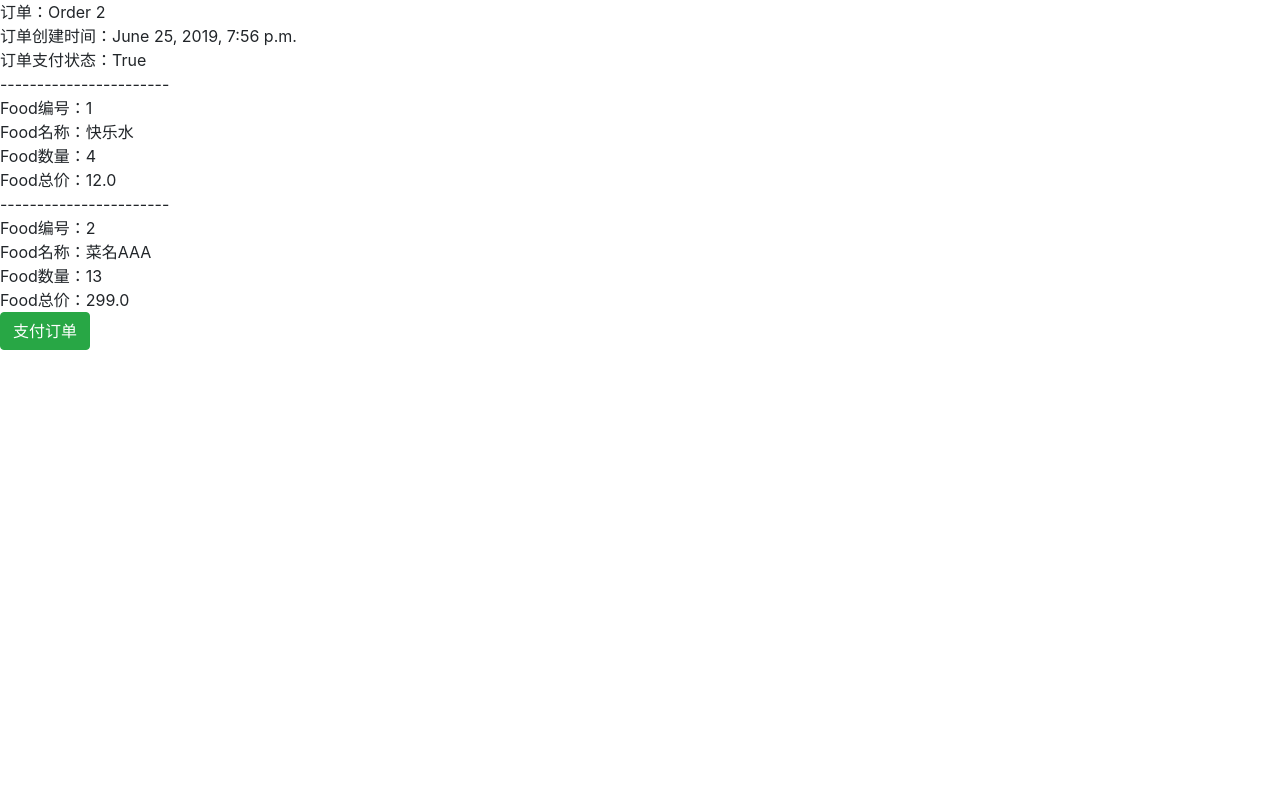
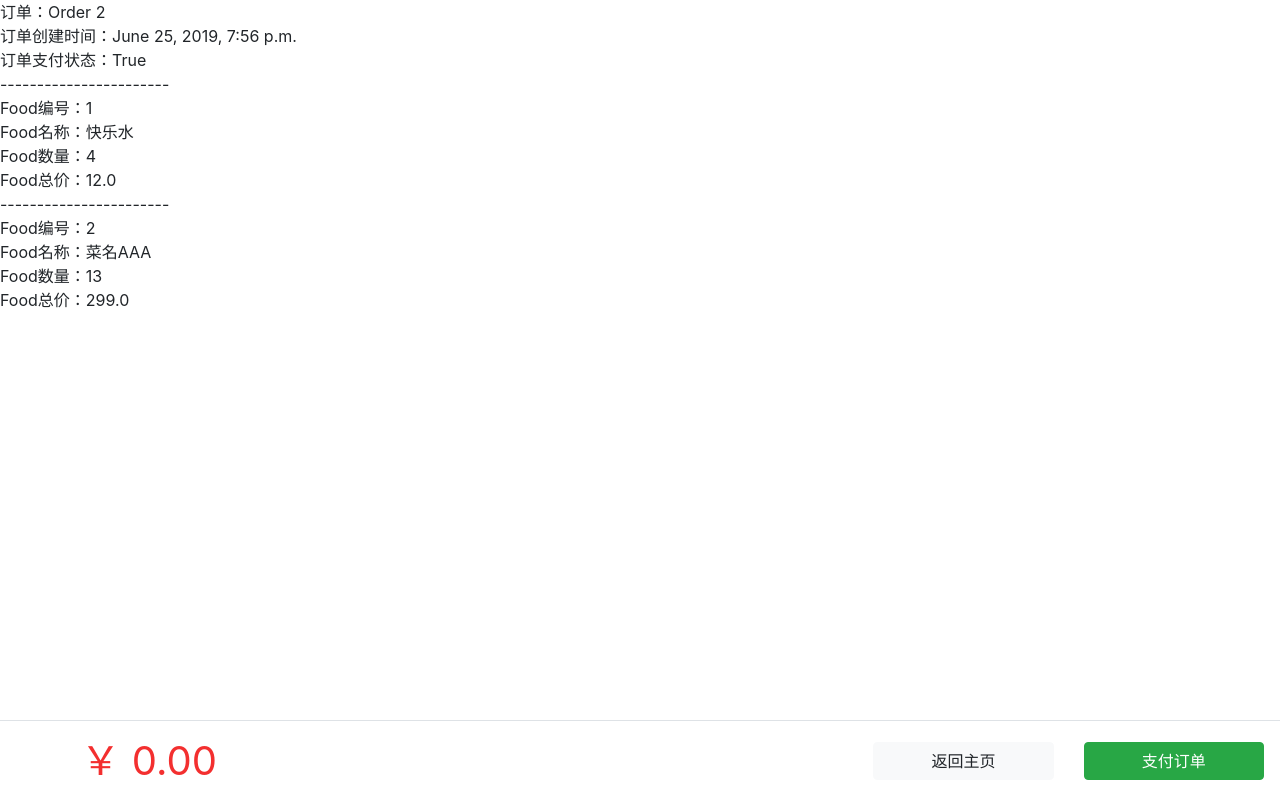
Before and after one commit to nusohi/FoodOrder, a Django app: a page that uses FoodOrder/OrderSystem/templates/QueryOrder.html in a window 1280 px wide. Run offline with Django 3.2, Linux system fonts and the light colour scheme; data comes from the database, SQL or seed files in the repository; some libraries are stand-ins or nearby versions.

Commit message:
优化部分页面显示效果.

```diff
--- a/FoodOrder/OrderSystem/templates/CheckUnpaidOrder.html
+++ b/FoodOrder/OrderSystem/templates/CheckUnpaidOrder.html
@@ -21,11 +21,10 @@
             <div class="col"></div>
             <div class="col-8 list-group">
                 {% for order in orderList %}
-                <!-- Default unchecked -->
                 <div class="row">
                     <div class="col-1 order-check-box text-center"></div>
                     <div class="col ml-1 list-group-item order" order_id={{order.ID}} order_price={{order.total_price}}>
-                        <a href="/order/q{{order.ID}}">
+                        <a href="/order/q{{order.ID}}" target="blank">
                             <div class="row">
                                 <div class="col-4">{{order.create_time|date:"Y-m-d H:i"}}</div>
                                 <div class="col-5 text-center">桌号：{{order.table_id}}</div>
@@ -45,7 +44,7 @@
     <!-- 底部填空区域 -->
     <div style="height:80px"></div>
     <!-- 底部导航栏 -->
-    <div class="BottomNavBar NavBar row fixed-bottom border-top" style="height:80px">
+    <div class="BottomNavBar NavBar row fixed-bottom border-top">
         <div class="col-3 m-auto text-center" id="orderPrice"
             style="font-size: 40px; line-height: 40px; color: rgb(243, 47, 47)">￥ <span id="total_price">0.00</span></div>
         <div class="col-5 m-auto"></div>
--- a/FoodOrder/OrderSystem/templates/QueryOrder.html
+++ b/FoodOrder/OrderSystem/templates/QueryOrder.html
@@ -23,7 +23,25 @@
     <div class="">Food总价：{{food.sum_price}}</div>
     {% endfor %}
 
-    <button class="btn btn-success" id="check-out-btn">支付订单</button>
+
+    <!-- 底部填空区域 -->
+    <div style="height:80px"></div>
+    <!-- 底部导航栏 -->
+    <div class="BottomNavBar NavBar row fixed-bottom border-top" style="height:80px">
+        <div class="col-3 m-auto text-center" id="orderPrice"
+            style="font-size: 40px; line-height: 40px; color: rgb(243, 47, 47)">￥ <span id="total_price">0.00</span></div>
+        <div class="col-5 m-auto"></div>
+        <div class="col-4 m-auto">
+            <div class="row">
+                <div class="col">
+                    <a href="/" class="btn btn-light btn-block">返回主页</a>
+                </div>
+                <div class="col mr-3">
+                    <button class="btn btn-success btn-block" id="check-out-btn">支付订单</button>
+                </div>
+            </div>
+        </div>
+    </div>
 
 
     <script src="https://cdn.staticfile.org/jquery/2.0.0/jquery.js"></script>
```
Also changed, not shown: FoodOrder/static/css/CheckUnpaidOrder.css (+12 -0 lines), FoodOrder/static/js/CheckUnpaidOrder.js (+7 -1 lines).
